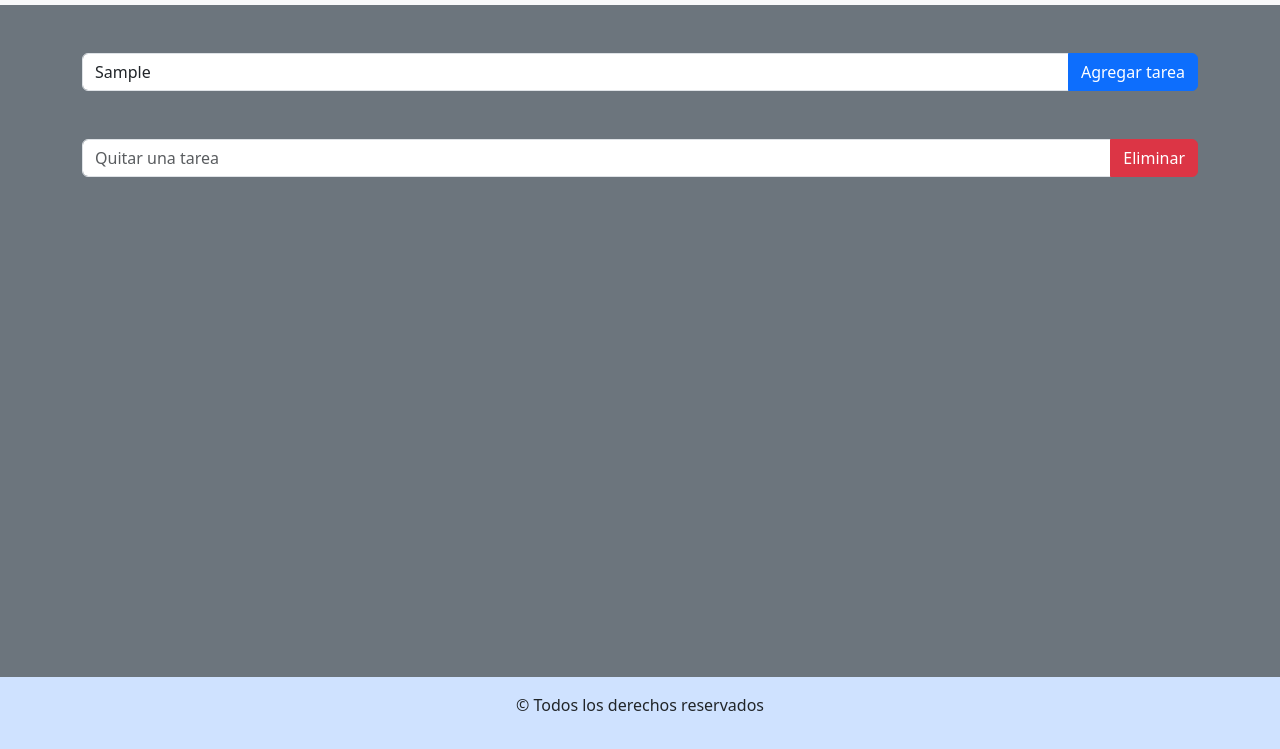
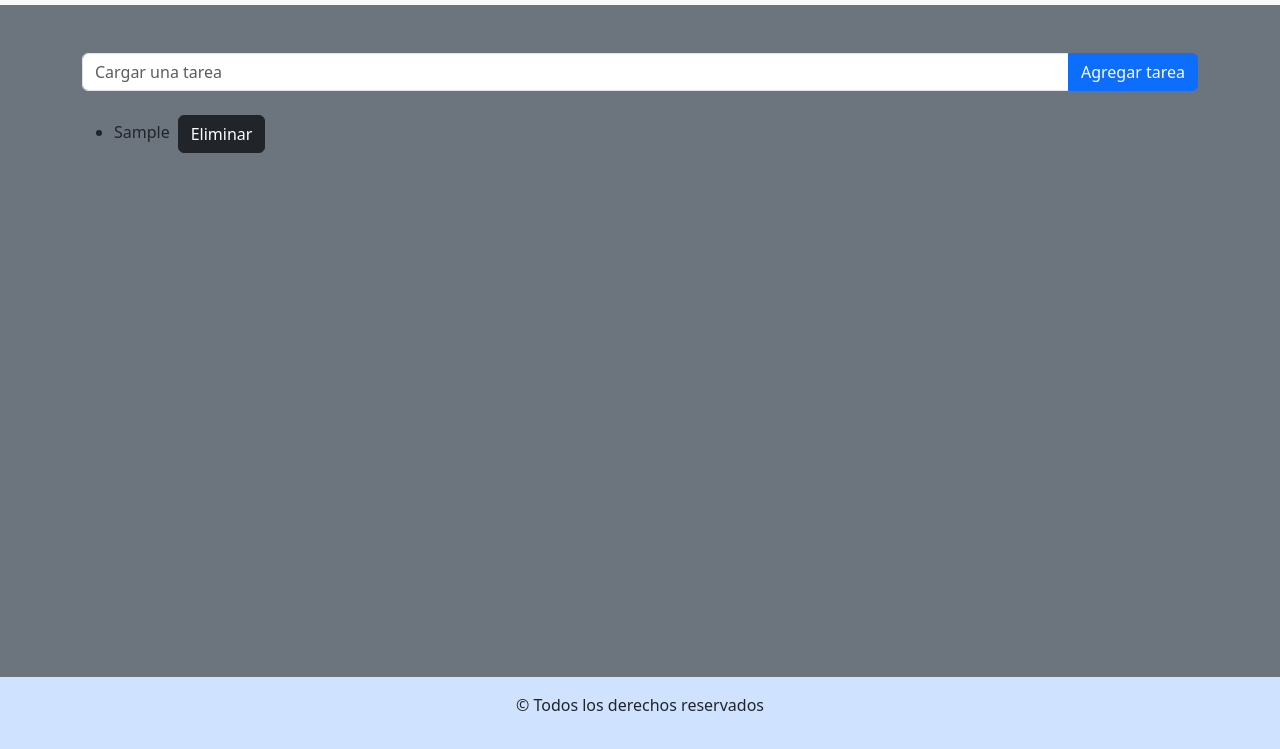
Before and after one commit to faustofern7/ejercicio3, a plain HTML site: page index.html in a window 1280 px wide. Both pictures are taken after typing "Sample" into the empty fields and a click on the button "Agregar tarea". Shown: the part 51-800 px from the top of the page. Drawn offline with nearby package versions, Linux system fonts and the light colour scheme.

Commit message:
Realicé la logica del ejercicio 3 del tp de DOM y BOM

```diff
--- a/index.html
+++ b/index.html
@@ -76,21 +76,28 @@
     </header>
 
     <main class="bg-secondary">
-
       <div class="container">
-
         <div class="input-group mb-3 mt-5">
-                <input type="text" class="form-control" placeholder="Cargar una tarea" aria-label="Recipient's username" aria-describedby="button-addon2">
-                <button class="btn btn-primary" type="button" id="button-addon2">Agregar tarea</button>
+          <input
+            type="text"
+            class="form-control"
+            placeholder="Cargar una tarea"
+            aria-label="Recipient's username"
+            aria-describedby="button-addon2"
+            id="agregarTareaa"
+          />
+          <button
+            class="btn btn-primary"
+            type="button"
+            id="button-addon2"
+            onclick="agregarTarea()"
+          >
+            Agregar tarea
+          </button>
         </div>
 
-              <div class="input-group mb-3 mt-5">
-                <input type="text" class="form-control" placeholder="Quitar una tarea" aria-label="Recipient's username" aria-describedby="button-addon2">
-                <button class="btn btn-danger" type="button" id="button-addon2">Eliminar</button>
+        <ul id="lista"></ul>
       </div>
-
-        </div>
-
     </main>
 
     <footer class="text-center bg-primary-subtle py-3">
@@ -101,5 +108,6 @@
       integrity="sha384-YvpcrYf0tY3lHB60NNkmXc5s9fDVZLESaAA55NDzOxhy9GkcIdslK1eN7N6jIeHz"
       crossorigin="anonymous"
     ></script>
+    <script src="./js/logica.js"></script>
   </body>
 </html>
--- /dev/null
+++ b/js/logica.js
@@ -0,0 +1,25 @@
+function agregarTarea() {
+  const tarea = document.getElementById("agregarTareaa");
+  const tareaValidar = tarea.value.trim();
+
+  if (tareaValidar !== "") {
+    let listaTareas = document.getElementById("lista");
+    let nuevaTarea = document.createElement("li");
+    let textoTarea = document.createTextNode(tareaValidar);
+    let botonEliminar = document.createElement("button");
+
+    botonEliminar.innerHTML = "Eliminar";
+    botonEliminar.className = "btn btn-dark m-2";
+    botonEliminar.onclick = function () {
+      eliminarTarea(nuevaTarea);
+    };
+    nuevaTarea.appendChild(textoTarea);
+    nuevaTarea.appendChild(botonEliminar);
+    listaTareas.appendChild(nuevaTarea);
+    tarea.value = "";
+  }
+}
+function eliminarTarea(tarea) {
+  let listaTareas = document.getElementById("lista");
+  listaTareas.removeChild(tarea);
+}
```
Also changed, not shown: img/images.png (added). Lines whose indentation alone changed are shown as unchanged.
